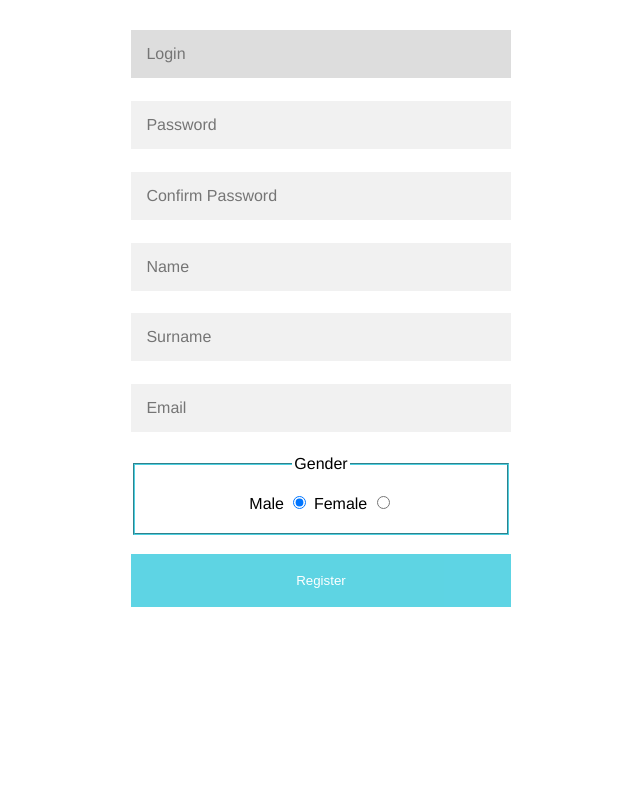
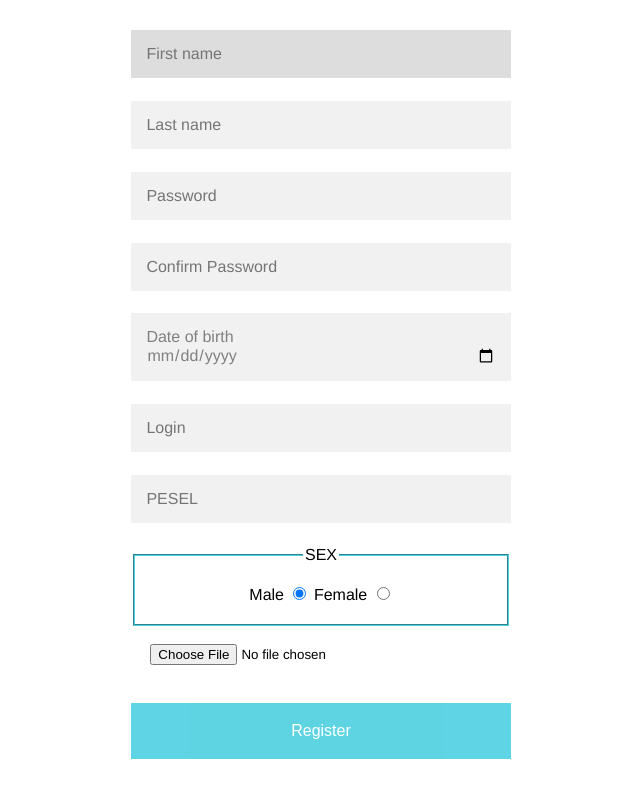
Before and after one commit to jstarczewski/pamiw, a plain HTML site: page client/index.html in a window 1280 px wide. Shown: the part 66-864 px from the top of the page, without its empty margins (319-959 px from the left). Before the commit the page ends 807 px from the top, so only its background shows below. Drawn offline with Linux system fonts and the light colour scheme.

Commit message:
Improve css styles, change input fields to those required by use case

```diff
--- a/client/index.html
+++ b/client/index.html
@@ -7,16 +7,19 @@
     <meta name="viewport" content="width=device-width, initial-scale=1.0">
 </head>
 <body>
-<h1>
-    Worst Web Developers summit 2019
-</h1>
+<h1>Worst Web Developers summit 2019</h1>
 <form>
     <ul style="list-style-type: none">
         <li>
             <label>
-                <input id="login" type="text" name="login" placeholder="Login" required autofocus>
+                <input id="firstname" type="text" name="firstname" placeholder="First name" required autofocus>
             </label>
         </li>
+        <li>
+            <label>
+                <input id="lastname" type="text" placeholder="Last name" name="lastname" required>
+            </label>
+        <li>
         <li>
             <label>
                 <input id="password" type="password" name="password" placeholder="Password" required>
@@ -29,27 +32,34 @@
             </label>
         </li>
         <li>
-            <label>
-                <input id="name" type="text" placeholder="Name" name="name" required>
+            <label for="birthdate">
+                <input type="date" name="birthdate" placeholder="Date of birth" id="birthdate" min="1900-01-01"
+                       required>
             </label>
         </li>
         <li>
             <label>
-                <input id="surname" type="text" placeholder="Surname" name="surname" required>
+                <input id="login" type="text" placeholder="Login" name="login" required>
             </label>
         </li>
         <li>
             <label>
-                <input id="email" type="email" placeholder="Email" name="email" required>
+                <input id="pesel" type="number" minlength="11" maxlength="11" placeholder="PESEL" name="name" required>
             </label>
+        </li>
         <li>
             <fieldset>
-                <legend>Gender</legend>
+                <legend>SEX</legend>
                 <label for="male">Male</label>
-                <input id="male" type="radio" name="gender" value="m" required checked>
+                <input id="male" type="radio" name="sex" value="m" required checked>
                 <label for="female">Female</label>
-                <input id="female" type="radio" name="gender" value="f" required>
+                <input id="female" type="radio" name="sex" value="f" required>
             </fieldset>
+        </li>
+        <li>
+            <label for="photo">
+                <input type="file" name="photo" id="photo" required>
+            </label>
         </li>
         <li>
             <input class="register_button" type="submit" value="Register">
--- a/client/styles/form_style.css
+++ b/client/styles/form_style.css
@@ -16,15 +16,40 @@ label {
     font-family: "Lucinda Grande", "Lucinda Sans Unicode", Helvetica, Arial, Verdana, sans-serif;
 }
 
-input[type=text], input[type=password], input[type=email] {
+input[type=text],
+input[type=password],
+input[type=number] {
     width: 100%;
     padding: 15px;
-    margin: 3% 0%;
+    margin: 3% 0;
     display: inline-block;
     border: none;
     font-size: 16px;
     background: #f1f1f1;
     font-family: "Lucinda Grande", "Lucinda Sans Unicode", Helvetica, Arial, Verdana, sans-serif;
+}
+
+input[type=date] {
+    width: 100%;
+    padding: 15px;
+    margin: 3% 0;
+    display: inline-block;
+    color: gray;
+    border: none;
+    font-size: 16px;
+    background: #f1f1f1;
+    font-family: "Lucinda Grande", "Lucinda Sans Unicode", Helvetica, Arial, Verdana, sans-serif;
+}
+
+input[type=date]:before {
+    content: attr(placeholder) !important;
+    color: gray;
+    margin-right: 0.5em;
+}
+
+input[type=date]:focus:before,
+input[type=date]:valid:before {
+    content: attr(placeholder);
 }
 
 ul {
@@ -45,8 +70,21 @@ h1 {
     font-family: "Lucinda Grande", "Lucinda Sans Unicode", Helvetica, Arial, Verdana, sans-serif;
 }
 
+input[type=file] {
+    outline: none;
+    alignment: center;
+    padding: 5%;
+    width: 100%;
+    display: block;
+    text-align: right;
+    align-content: center;
+    font-family: "Lucinda Grande", "Lucinda Sans Unicode", Helvetica, Arial, Verdana, sans-serif;
+
+}
+
 .register_button {
     background-color: #4dd0e1;
+    font-size: 16px;
     color: white;
     margin-top: 5%;
     padding: 5%;
```
